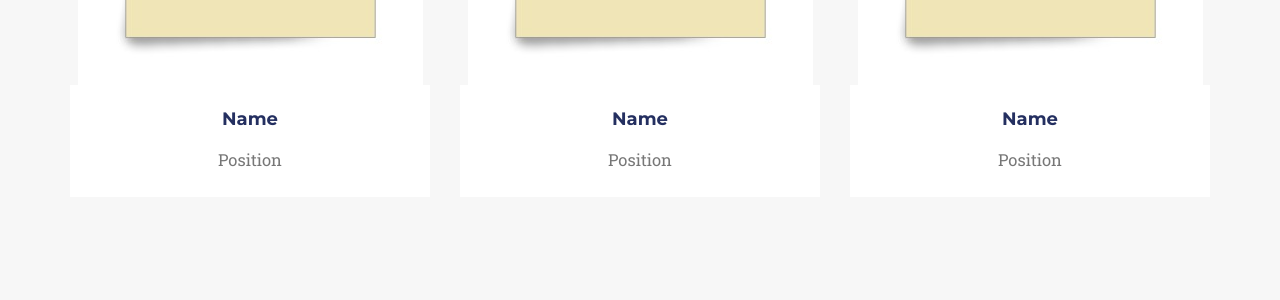
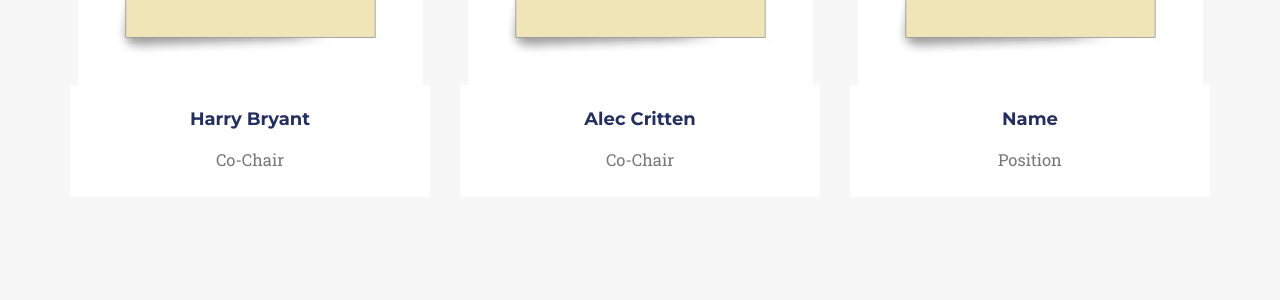
Before and after one commit to ukrrin2026swansea/ukrrin2026swansea.github.io, a Jekyll site: the page built from _2017_pages/team.html, in a window 1280 px wide and 996 px high. Shown: the part 529-829 px from the top of the window. Built offline with Jekyll 4.4.1, drawn with Linux system fonts in a browser that asks for light colours; some web fonts are replaced.

Commit message:
updated text

```diff
--- a/_data/twenty_17/teams.yml
+++ b/_data/twenty_17/teams.yml
@@ -1,15 +1,15 @@
-- title: Name
-  name: Name-1
-  subtitle: Position
+- title: Harry Bryant
+  name: Harry Bryant
+  subtitle: Co-Chair
   img: TBD.jpg
   thumbnail: TBD.jpg
   alt: Picture of TBD
   topic: Topic
   description: More Info
 
-- title: Name
-  name: Name-2
-  subtitle: Position
+- title: Alec Critten
+  name: Alec Critten
+  subtitle: Co-Chair
   img: TBD.jpg
   thumbnail: TBD.jpg
   alt: Picture of TBD
```
Also changed, not shown: _includes/2017_data/intro.html (+7 -3 lines).
